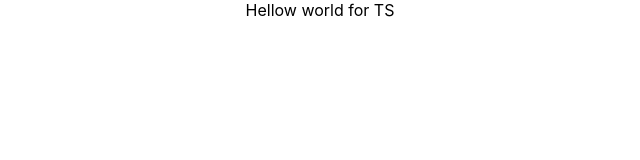
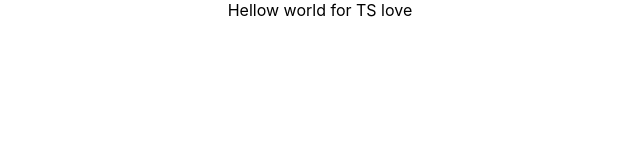
Before and after one commit to SheikhSahal/React-app-surge-deploy, a React (Create React App) app: page / in a window 1280 px wide. Shown: the top 160 px of the page, without its empty margins (320-960 px from the left). Built offline with nearby package versions, Linux system fonts and the light colour scheme.

Commit message:
Update App.js

```diff
--- a/src/App.js
+++ b/src/App.js
@@ -5,7 +5,7 @@ function App() {
   return (
     <div className="App">
         <div>
-          Hellow world for TS
+          Hellow world for TS love
         </div>
     </div>
   );
```
